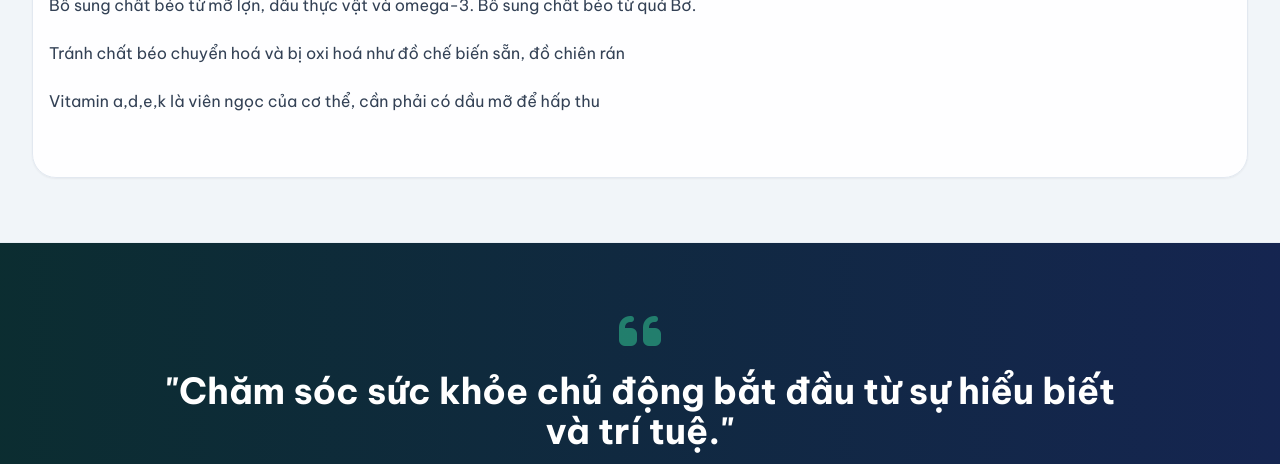
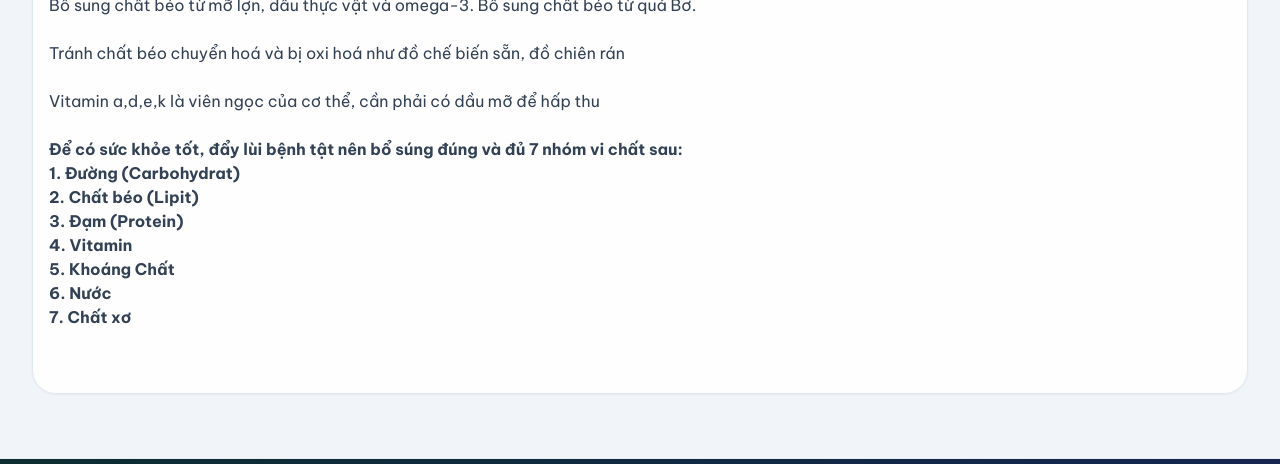
Before and after one commit to tienthanh21/bacsitranvanphuc, a plain HTML site: page an-uong.html in a window 1280 px wide. Shown: the part 1640-2104 px from the top of the page. Drawn offline with nearby package versions, Linux system fonts and the light colour scheme.

Commit message:
Update an-uong.html

```diff
--- a/an-uong.html
+++ b/an-uong.html
@@ -158,6 +158,15 @@ Tránh chất béo chuyển hoá và bị oxi hoá như đồ chế biến sẵn
 
 Vitamin a,d,e,k là viên ngọc của cơ thể, cần phải có dầu mỡ để hấp thu
 
+<b>Để có sức khỏe tốt, đẩy lùi bệnh tật nên bổ súng đúng và đủ 7 nhóm vi chất sau:</b>
+<b>1. Đường (Carbohydrat)</b>
+<b>2. Chất béo (Lipit)</b>
+<b>3. Đạm (Protein)</b>
+<b>4. Vitamin</b>
+<b>5. Khoáng Chất</b>
+<b>6. Nước</b>
+<b>7. Chất xơ</b>
+
                             </pre>
 
                         </div>
```
